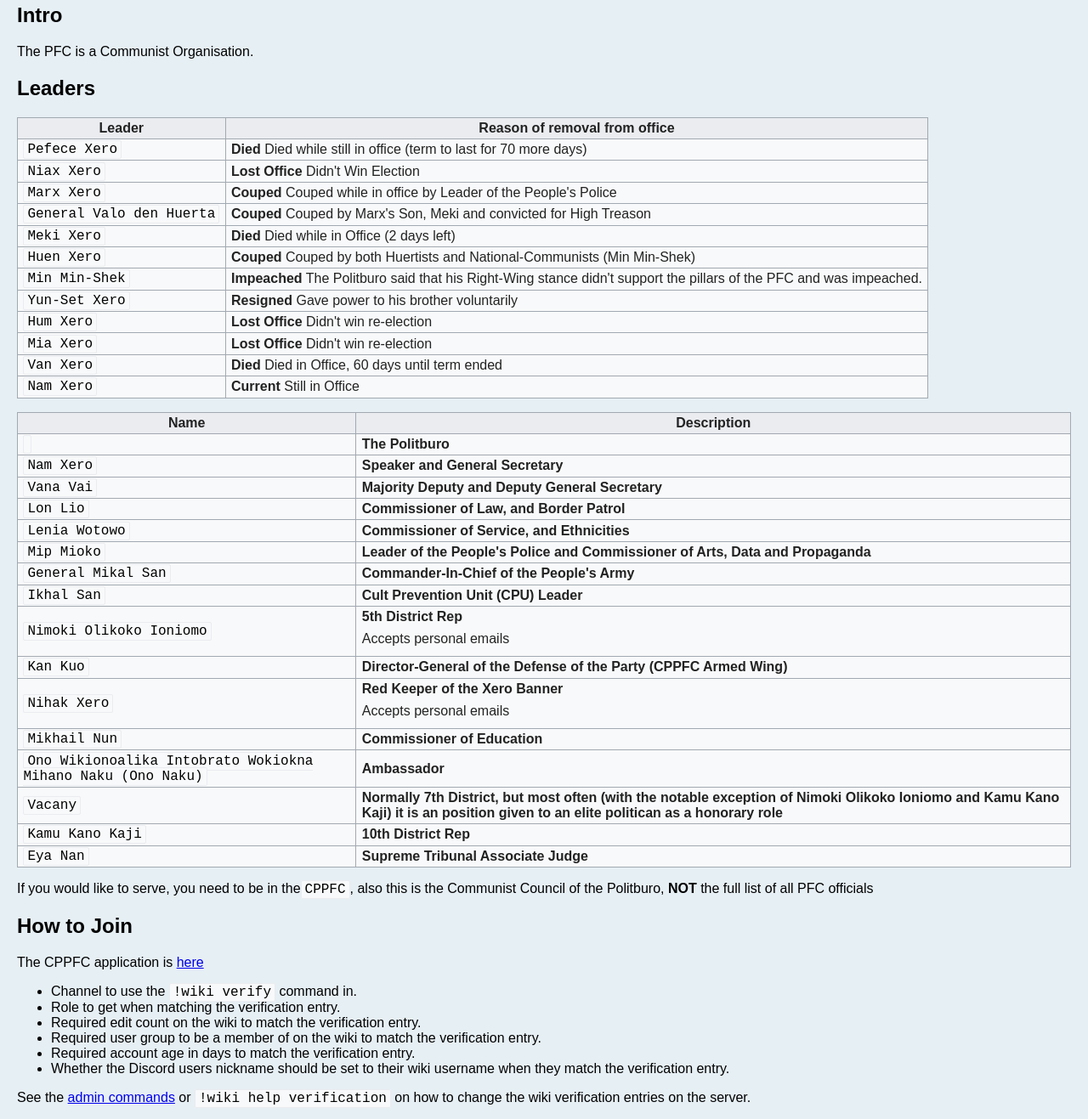
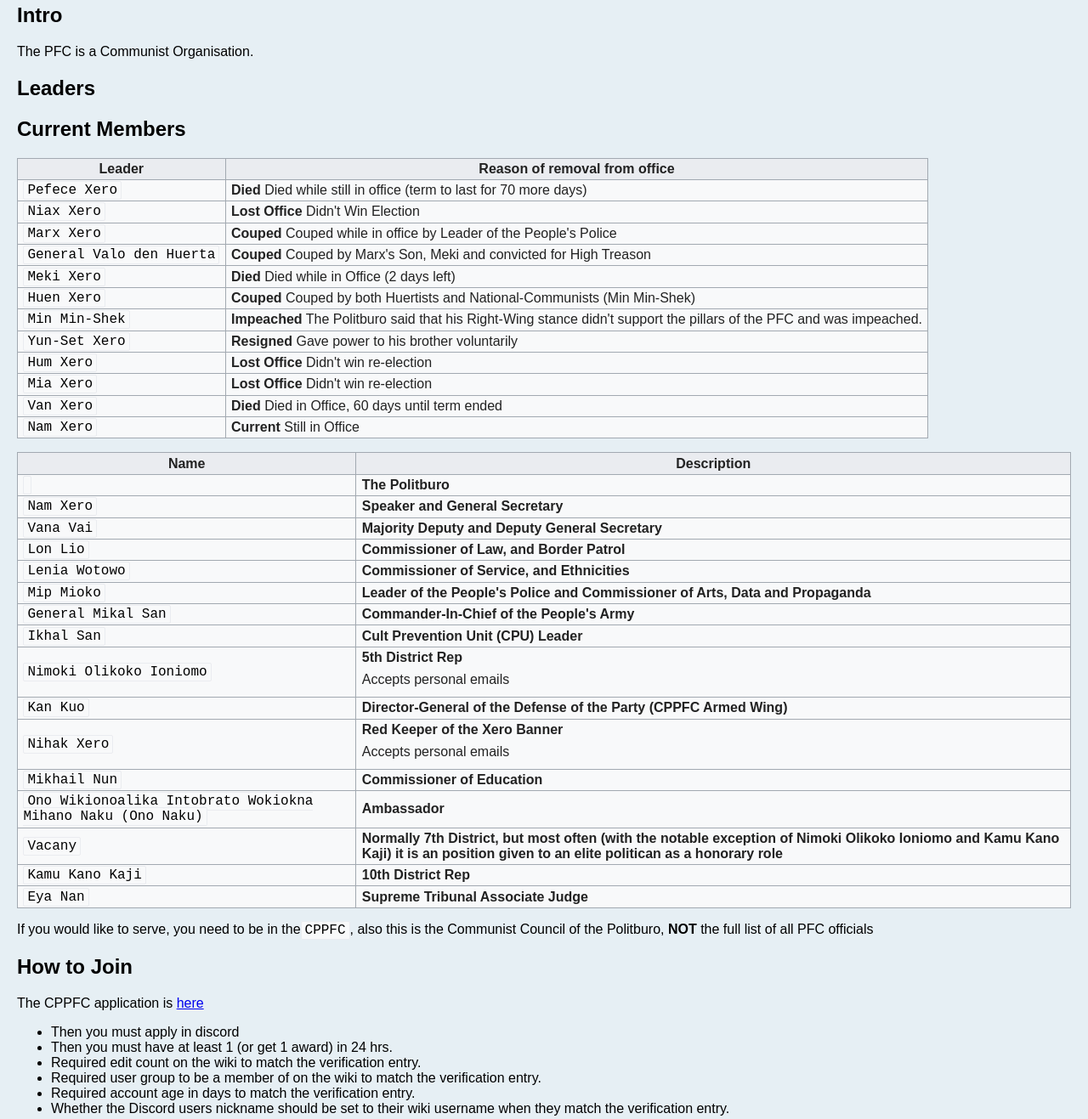
Before and after one commit to AAR2020advik/pfc.com, a plain HTML site: page index.html in a window 1280 px wide. Shown: the part 160-1477 px from the top of the page at 85% size. Drawn offline with Linux system fonts and the light colour scheme.

Commit message:
Update index.html

```diff
--- a/index.html
+++ b/index.html
@@ -60,7 +60,7 @@
 <li class="toclevel-1 tocsection-1"><a href="#Setup"><span class="tocnumber">1</span> <span class="toctext">Intro</span></a></li>
 <li class="toclevel-1 tocsection-2"><a href="#Commands"><span class="tocnumber">2</span> <span class="toctext">Leaders</span></a>
 <ul>
-<li class="toclevel-2 tocsection-3"><a href="#Admin"><span class="tocnumber">2.1</span> <span class="toctext">Current Members</span></a></li>
+<li class="toclevel-2 tocsection-3"><a href="#Current"><span class="tocnumber">2.1</span> <span class="toctext">Current Members</span></a></li>
 </ul>
 </li>
 <li class="toclevel-1 tocsection-4"><a href="#User_Verification"><span class="tocnumber">3</span> <span class="toctext">What type of communists are they</span></a></li>
@@ -128,6 +128,7 @@
 </td></tr>
 <tr>
 
+<h2><span class="mw-headline" id="Current">Current Members</span></h2>
 <table class="wikitable">
 <tbody><tr>
 <th>Name</th>
@@ -206,8 +207,8 @@
 <p>If you would like to serve, you need to be in the<code>CPPFC</code>, also this is the Communist Council of the Politburo, <b> NOT </b> the full list of all PFC officials
 <h2><span class="mw-headline" id="User_Verification">How to Join</span></h2>
 <p> The CPPFC application is <a href="https://forms.gle/97wm8qoUZoTcQ5Co6">here</a></p>
-<ul><li>Channel to use the <code>!wiki verify</code> command in.</li>
-<li>Role to get when matching the verification entry.</li>
+<ul><li>Then you must apply in discord</li>
+<li>Then you must have at least 1 (or get 1 award) in 24 hrs.</li>
 <li>Required edit count on the wiki to match the verification entry.</li>
 <li>Required user group to be a member of on the wiki to match the verification entry.</li>
 <li>Required account age in days to match the verification entry.</li>
```
